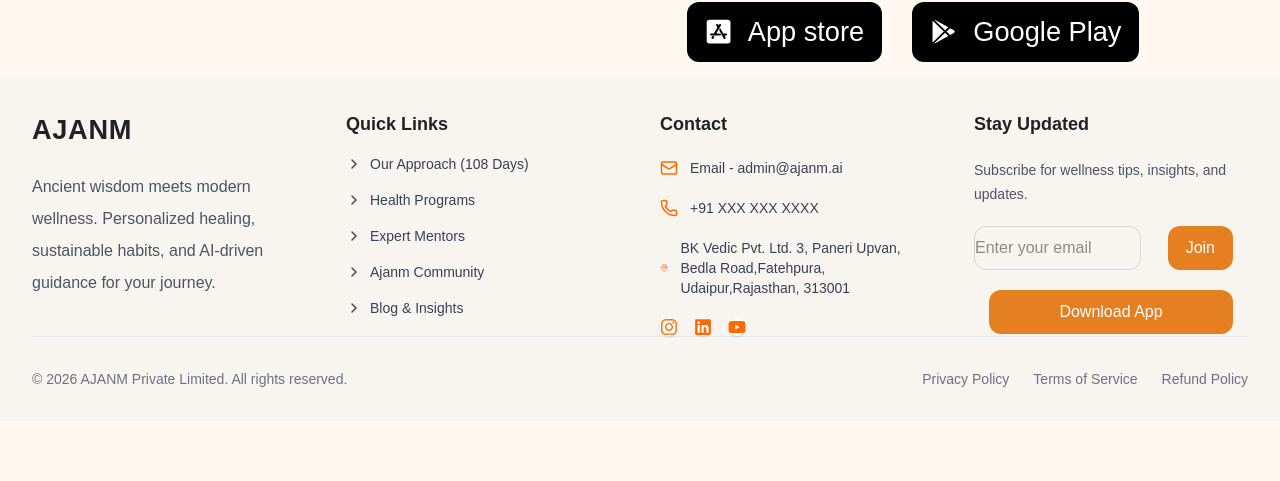
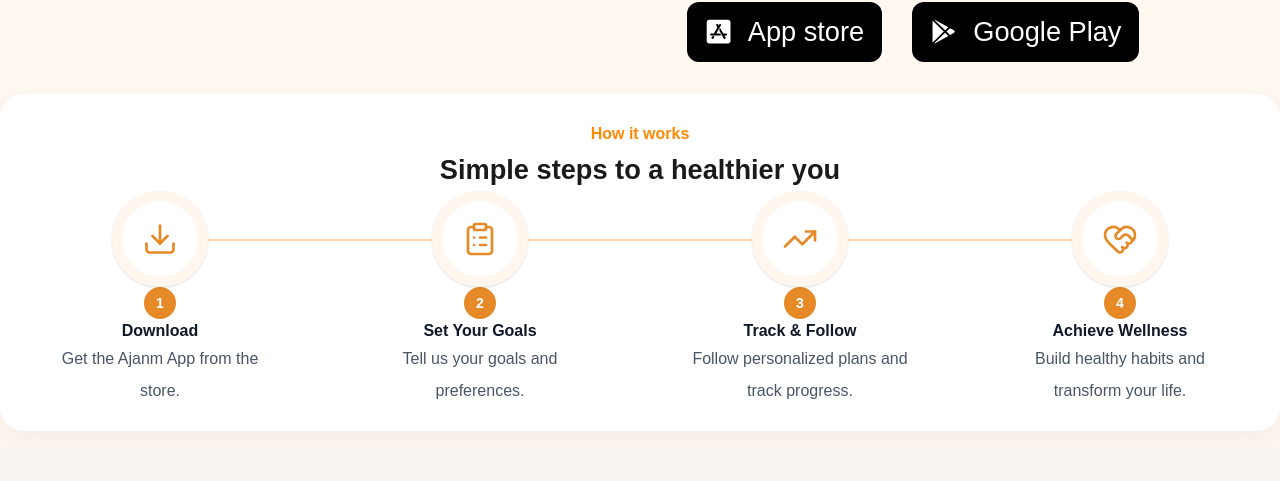
Before and after one commit to AkshitaGaur-hub/Ajanm, a React (Vite) app: page /ajanmapp in a window 1280 px wide. Shown: the part 590-1071 px from the top of the page. Before the commit the page ends 1011 px from the top, so only its background shows below. Built offline with nearby package versions, Linux system fonts and the light colour scheme; the HTML template or start-up script is replaced by a standard one.

Commit message:
app-update

```diff
--- a/src/components/AjanmApp.jsx
+++ b/src/components/AjanmApp.jsx
@@ -6,8 +6,41 @@
 import { IoMdCheckbox } from "react-icons/io";
 import { IoLogoGooglePlaystore } from "react-icons/io5";
 import { FaAppStoreIos } from "react-icons/fa";
+import { CiSaveDown2 } from "react-icons/ci";
 
+import {
+    Download,
+    ClipboardList,
+    TrendingUp,
+    HeartHandshake,
+} from "lucide-react";
 
+const steps = [
+    {
+        id: 1,
+        title: "Download",
+        description: "Get the Ajanm App from the store.",
+        icon: Download,
+    },
+    {
+        id: 2,
+        title: "Set Your Goals",
+        description: "Tell us your goals and preferences.",
+        icon: ClipboardList,
+    },
+    {
+        id: 3,
+        title: "Track & Follow",
+        description: "Follow personalized plans and track progress.",
+        icon: TrendingUp,
+    },
+    {
+        id: 4,
+        title: "Achieve Wellness",
+        description: "Build healthy habits and transform your life.",
+        icon: HeartHandshake,
+    },
+];
 
 const AjanmApp = () => {
     return (
@@ -52,6 +85,57 @@
                     </div>
                 </div>
             </div>
+
+            <section>
+                <div className="container working flex justify-center flex-col">
+                    <div className="para text-orange-400 font-extrabold">
+                        How it works
+                    </div>
+                    <div className="process">
+                        Simple steps to a healthier you
+                    </div>
+
+                    <div className="relative grid grid-cols-1 md:grid-cols-4 gap-12">
+                        {/* Connecting Line */}
+                        <div className="hidden md:block absolute top-12 left-[12.5%] right-[12.5%] h-[2px] bg-orange-200"></div>
+
+                        {steps.map((step) => {
+                            const Icon = step.icon;
+
+                            return (
+                                <div
+                                    key={step.id}
+                                    className="relative flex flex-col items-center text-center"
+                                >
+                                    {/* Circle */}
+                                    <div className="w-24 h-24 rounded-full border-[10px] border-orange-50 bg-white shadow-sm flex items-center justify-center z-10">
+                                        <Icon
+                                            size={36}
+                                            className="text-[#E58A27]"
+                                            strokeWidth={1.8}
+                                        />
+                                    </div>
+
+                                    {/* Number */}
+                                    <div className="mt-6 w-8 h-8 rounded-full bg-[#E58A27] text-white text-sm font-bold flex items-center justify-center">
+                                        {step.id}
+                                    </div>
+
+                                    {/* Content */}
+                                    <h3 className="mt-4 text-var(--small_heading) font-semibold text-gray-900">
+                                        {step.title}
+                                    </h3>
+
+                                    <p className="mt-2 para text-gray-600 leading-relaxed max-w-[220px]">
+                                        {step.description}
+                                    </p>
+                                </div>
+                            );
+                        })}
+                    </div>
+
+                </div>
+            </section>
             <Footer />
         </>
     )
--- a/src/components/Blogs.css
+++ b/src/components/Blogs.css
@@ -253,7 +253,7 @@
     font-size: var(--Main_heading);
   }
 }
-@media (min-width: 750px) and (max-width: 1264px) {
+@media (min-width: 800px) and (max-width: 1200px) {
   .blog_card {
     display: grid;
     grid-template-columns: repeat(2, 380px);
@@ -262,7 +262,7 @@
   }
 }
 
-@media (max-width: 750px) {
+@media (max-width: 800px) {
   .blog_card {
     display: flex;
     flex-direction: column;
--- a/src/components/Features.css
+++ b/src/components/Features.css
@@ -98,6 +98,21 @@
   align-items: center;
   gap: 2rem;
   padding: 0 1rem;
+}
+
+.process {
+  font-size: var(--small_heading);
+  font-weight: bold;
+}
+
+.working {
+  text-align: center;
+  padding: 1.5rem;
+  margin-top: 1rem;
+  margin-bottom: 1rem;
+  background: var(--white);
+  border-radius: 1.5rem;
+  box-shadow: 0 10px 30px rgba(0, 0, 0, 0.05);
 }
 
 @media (min-width: 768px) {
@@ -337,9 +352,10 @@
   flex-wrap: wrap;
 }
 .cork {
-  margin:0.5rem;
+  margin: 0.5rem;
   padding: 0.8rem;
 }
+
 /* Responsive */
 
 @media (max-width: 670px) {
@@ -474,7 +490,6 @@
     font-size: var(--para);
     line-height: 1.6;
   }
-
 }
 
 @media (min-width: 670px) and (max-width: 1264px) {
@@ -485,9 +500,9 @@
   }
 }
 
-@media (min-width:650px) and (max-width:915px){
-   .privacy_c{
+@media (min-width: 650px) and (max-width: 915px) {
+  .privacy_c {
     display: grid;
-     grid-template-columns: repeat(2, 1fr);
+    grid-template-columns: repeat(2, 1fr);
   }
 }
--- a/src/components/Footer.jsx
+++ b/src/components/Footer.jsx
@@ -75,7 +75,7 @@
           </div>
 
           <div className="flex items-center gap-3 text-sm text-gray-700">
-            <MapPin size={18} className="text-orange-500" />
+            <MapPin size={35} className="text-orange-500" />
             BK Vedic Pvt. Ltd. 3, Paneri Upvan, Bedla Road,Fatehpura, Udaipur,Rajasthan, 313001
           </div>
 
--- a/src/components/Subscribe.jsx
+++ b/src/components/Subscribe.jsx
@@ -37,6 +37,8 @@
                     </div>
                 </div>
             </div>
+
+
             <Footer />
         </>
     )
```
Also changed, not shown: src/components/Privacy.jsx (+2 -6 lines).
